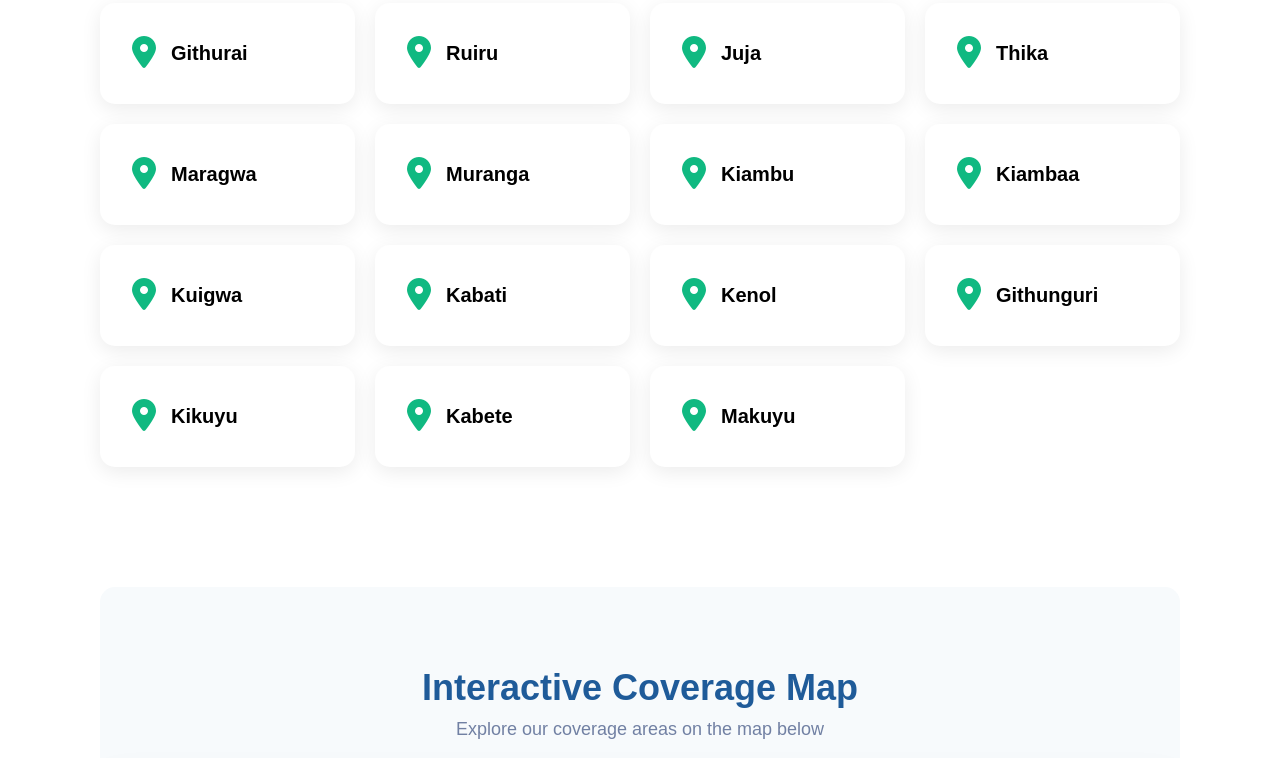
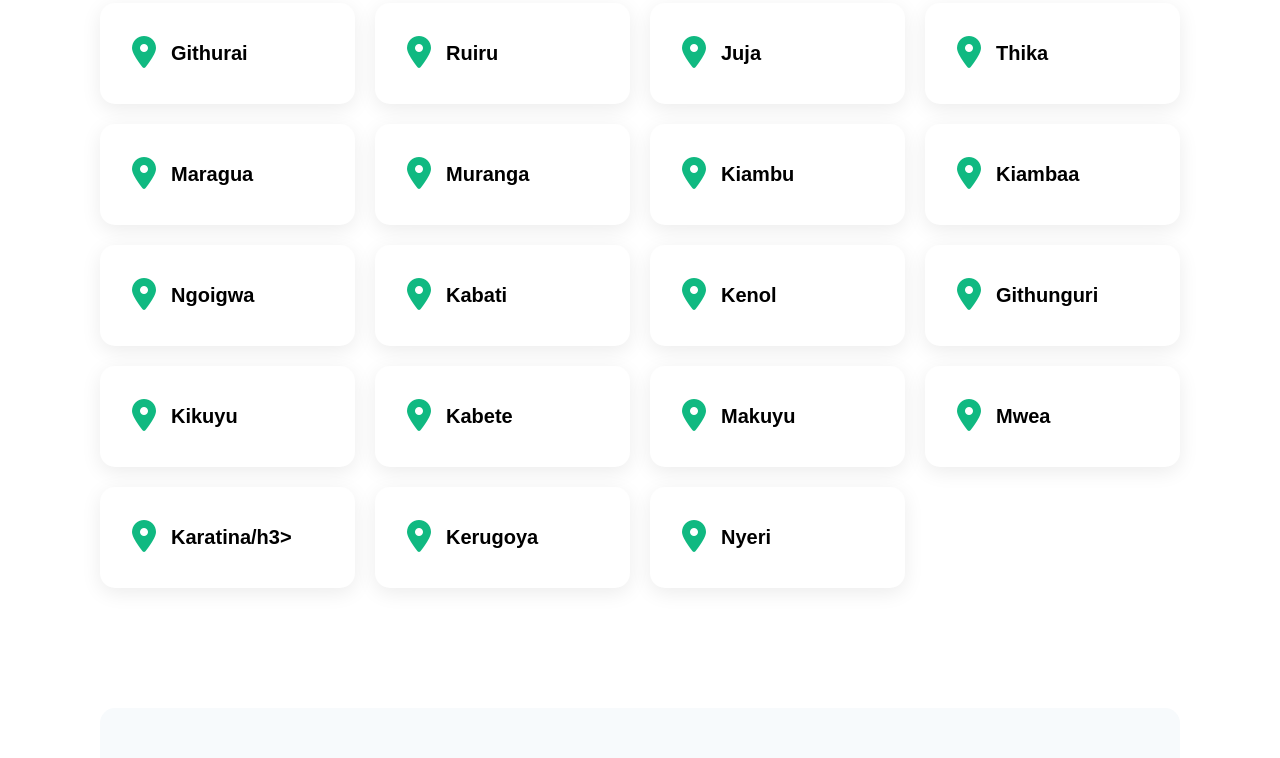
Before and after one commit to mainajackson95/kwiqsurf, a plain HTML site: page index.html in a window 1280 px wide. Shown: the part 3622-4380 px from the top of the page. Drawn offline with Linux system fonts and the light colour scheme; some packages are replaced by stand-ins of ours.

Commit message:
Update index.html
adding more locations and fixing location names spelling.

```diff
--- a/index.html
+++ b/index.html
@@ -212,7 +212,7 @@
                 </div>
                 <div class="coverage-card">
                     <div class="coverage-icon"><i class="fas fa-map-marker-alt"></i></div>
-                    <h3>Maragwa</h3>
+                    <h3>Maragua</h3>
                 </div>
                 <div class="coverage-card">
                     <div class="coverage-icon"><i class="fas fa-map-marker-alt"></i></div>
@@ -228,7 +228,7 @@
                 </div>
                 <div class="coverage-card">
                     <div class="coverage-icon"><i class="fas fa-map-marker-alt"></i></div>
-                    <h3>Kuigwa</h3>
+                    <h3>Ngoigwa</h3>
                 </div>
                 <div class="coverage-card">
                     <div class="coverage-icon"><i class="fas fa-map-marker-alt"></i></div>
@@ -253,6 +253,22 @@
                 <div class="coverage-card">
                     <div class="coverage-icon"><i class="fas fa-map-marker-alt"></i></div>
                     <h3>Makuyu</h3>
+                </div>
+                <div class="coverage-card">
+                    <div class="coverage-icon"><i class="fas fa-map-marker-alt"></i></div>
+                    <h3>Mwea</h3>
+                </div>
+                <div class="coverage-card">
+                    <div class="coverage-icon"><i class="fas fa-map-marker-alt"></i></div>
+                    <h3>Karatina/h3>
+                </div>
+                <div class="coverage-card">
+                    <div class="coverage-icon"><i class="fas fa-map-marker-alt"></i></div>
+                    <h3>Kerugoya</h3>
+                </div>
+                <div class="coverage-card">
+                    <div class="coverage-icon"><i class="fas fa-map-marker-alt"></i></div>
+                    <h3>Nyeri</h3>
                 </div>
             </div>
         </div>
@@ -529,12 +545,17 @@
                 { name: 'Ruiru', lat: -1.1459, lng: 36.9606 },
                 { name: 'Juja', lat: -1.1070, lng: 37.0149 },
                 { name: 'Thika', lat: -1.0332, lng: 37.0692 },
-                { name: 'Maragwa', lat: -0.8333, lng: 37.1500 },
+                { name: 'Maragua', lat: -0.8333, lng: 37.1500 },
                 { name: 'Kiambu', lat: -1.1714, lng: 36.8356 },
                 { name: 'Kiambaa', lat: -1.1833, lng: 36.8167 },
                 { name: 'Githunguri', lat: -1.0333, lng: 36.7667 },
                 { name: 'Kikuyu', lat: -1.2467, lng: 36.6653 },
-                { name: 'Kabete', lat: -1.2586, lng: 36.7367 }
+                { name: 'Kabete', lat: -1.2586, lng: 36.7367 },
+                { name: 'Ngoigwa', lat: -1.2586, lng: 36.7367 },
+                { name: 'Mwea', lat: -1.2586, lng: 36.7367 },
+                { name: 'Karatina', lat: -1.2586, lng: 36.7367 },
+                { name: 'Kerugoya', lat: -1.2586, lng: 36.7367 },
+                { name: 'Nyeri', lat: -1.2586, lng: 36.7367 }
             ];
 
             const icon = {
```
